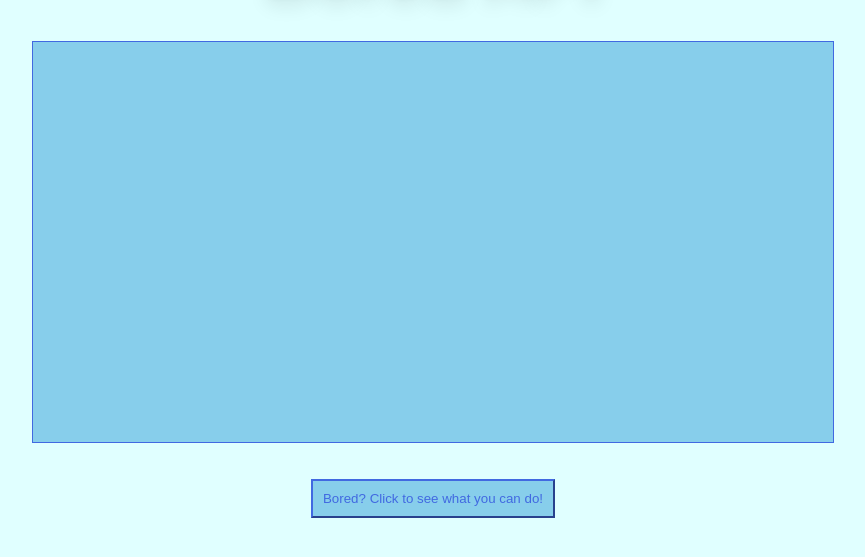
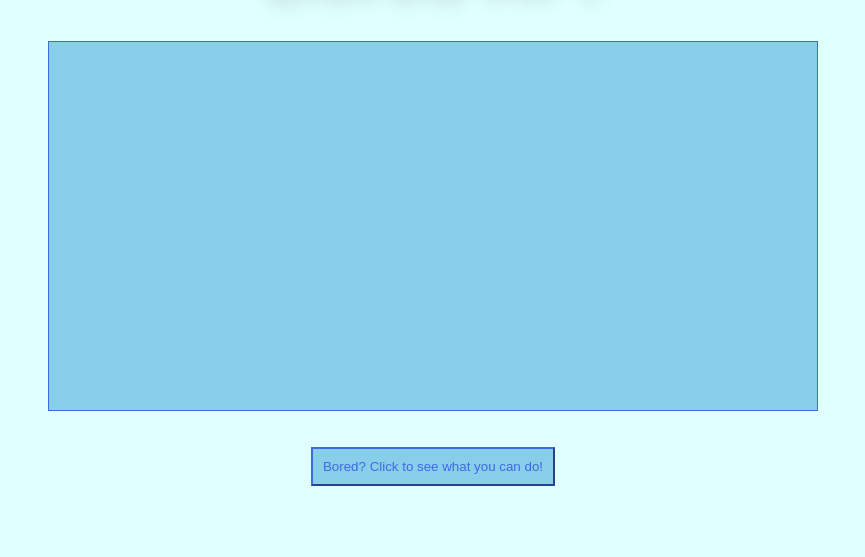
Before and after one commit to YunaHan53/bored-api-app, a React app: page / in a window 1280 px wide. Shown: the part 131-688 px from the top of the page, without its empty margins (207-1072 px from the left). Built offline with nearby package versions, Linux system fonts and the light colour scheme.

Commit message:
Resized activity box

```diff
--- a/css/index.css
+++ b/css/index.css
@@ -30,14 +30,14 @@
 
 .activity {
   display: flex;
-  width: 800px;
-  height: 400px;
+  width: 48rem;
+  height: 23rem;
   justify-content: center;
   align-items: center;
   border: 1px solid royalblue;
   background-color: skyblue;
   color: royalblue;
-  font-size: 32px;
+  font-size: 2rem;
 }
 
 .btn {
```
